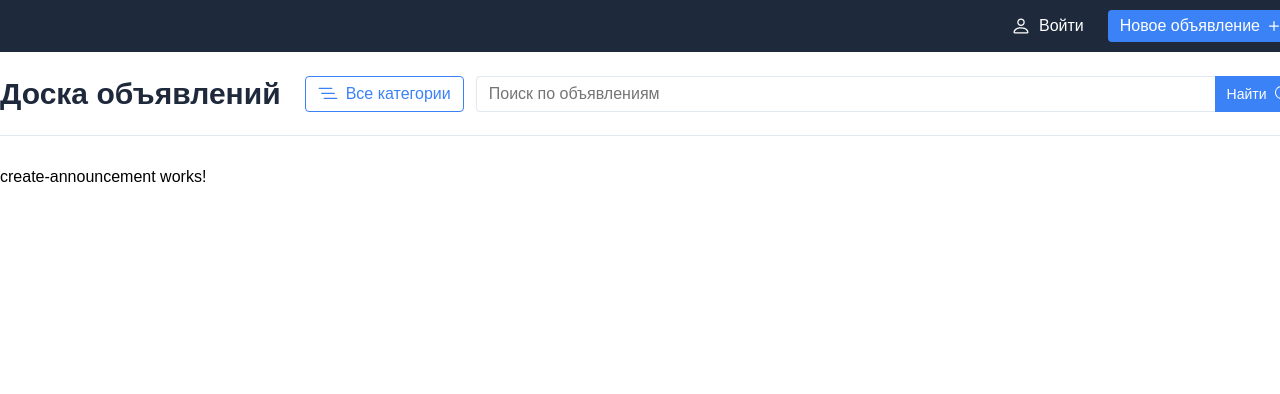
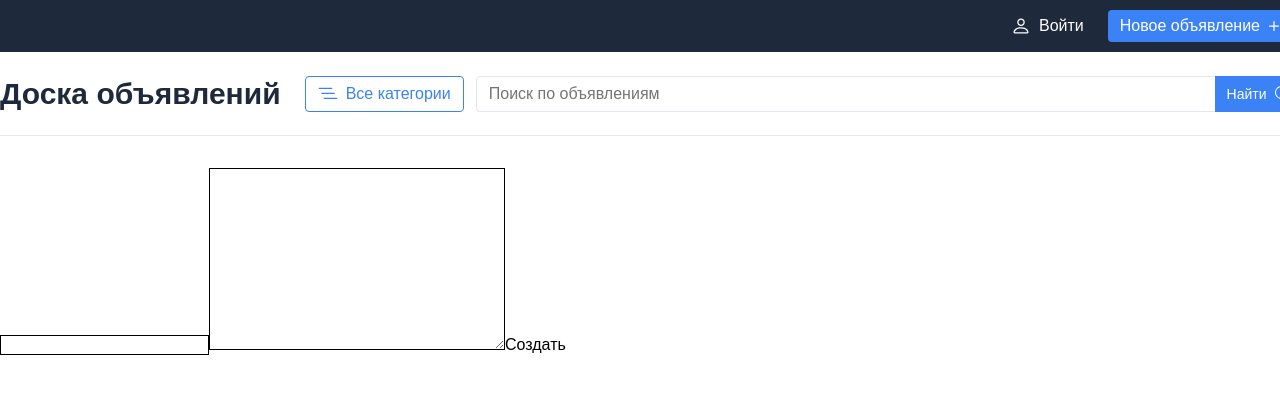
Before and after one commit to DimaBoretskiy/dashboard, an Angular app: page /create-announcement in a window 1280 px wide. Shown: the top 394 px of the page. Built offline with nearby package versions, Linux system fonts and the light colour scheme.

Commit message:
add reactive form

```diff
--- a/src/app/modules/create-announcement/create-announcement.module.ts
+++ b/src/app/modules/create-announcement/create-announcement.module.ts
@@ -3,6 +3,7 @@ import { CommonModule } from '@angular/common';
 import { CreateAnnouncementComponent } from './pages/create-announcement/create-announcement.component';
 import { CreateAnnouncementRoutingModule } from './create-announcement-routing.module';
 
+import { ReactiveFormsModule } from '@angular/forms';
 
 
 @NgModule({
@@ -11,7 +12,8 @@ import { CreateAnnouncementRoutingModule } from './create-announcement-routing.m
   ],
   imports: [
     CommonModule,
-    CreateAnnouncementRoutingModule
+    CreateAnnouncementRoutingModule,
+    ReactiveFormsModule
   ]
 })
 export class CreateAnnouncementModule { }
--- a/src/app/modules/create-announcement/pages/create-announcement/create-announcement.component.html
+++ b/src/app/modules/create-announcement/pages/create-announcement/create-announcement.component.html
@@ -1 +1,5 @@
-<p>create-announcement works!</p>
+<form (ngSubmit)="onSubmit()" [formGroup] = "createForm">
+    <input class="field"formControlName="name">
+    <textarea class="field" formControlName="desc" name="" id="" cols="30" rows="10"></textarea>
+    <button type="submit">Создать</button>
+</form>
--- a/src/app/modules/create-announcement/pages/create-announcement/create-announcement.component.scss
+++ b/src/app/modules/create-announcement/pages/create-announcement/create-announcement.component.scss
@@ -0,0 +1,3 @@
+.field {
+    border: 1px solid black;
+}
--- a/src/app/modules/create-announcement/pages/create-announcement/create-announcement.component.ts
+++ b/src/app/modules/create-announcement/pages/create-announcement/create-announcement.component.ts
@@ -1,10 +1,32 @@
-import { Component } from '@angular/core';
-
+import { Component, OnInit } from '@angular/core';
+import { FormControl, FormGroup, Validators } from '@angular/forms';
 @Component({
   selector: 'app-create-announcement',
   templateUrl: './create-announcement.component.html',
   styleUrls: ['./create-announcement.component.scss']
 })
+
 export class CreateAnnouncementComponent {
+//добавил переменную/поле с типом FormGroup
+  createForm!: FormGroup
+
+
+  constructor() {
+    this.createForm = new FormGroup({
+
+      name: new FormControl<string | null>(null, Validators.required),
+      desc: new FormControl<string | null>(
+        null,
+        Validators.maxLength(250)
+      ),
+
+    });
+  }
+  //добавил метод/функцию которая срабатывает при Submit формы
+  onSubmit() {
+    console.log(this.createForm.value)
+  }
+
+
 
 }
```
